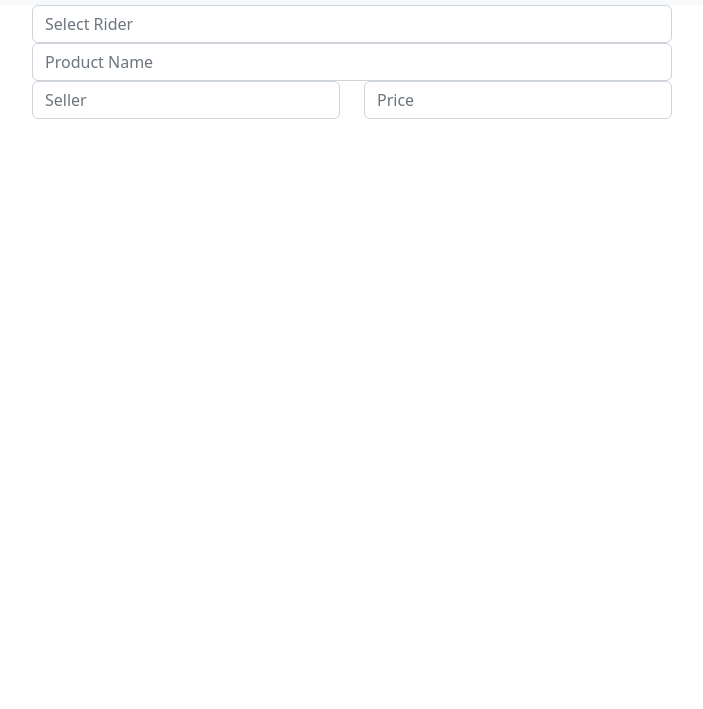
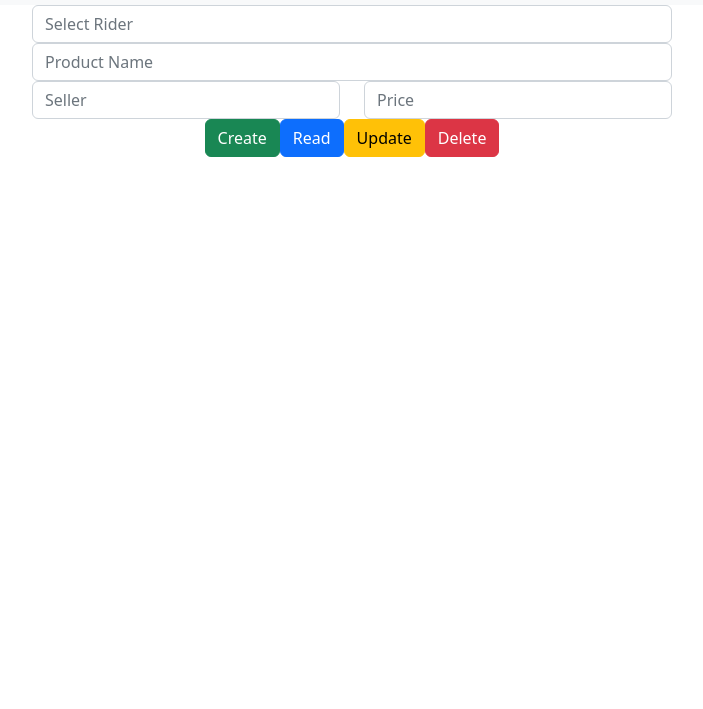
Before and after one commit to akinyeleoe/EasyBox_delivery, a plain HTML site: page INDEXDB/src/index.html in a window 1280 px wide. Shown: the part 91-800 px from the top of the page, without its empty margins (288-991 px from the left). Drawn offline with nearby package versions, Linux system fonts and the light colour scheme.

Commit message:
Update index.html

```diff
--- a/INDEXDB/src/index.html
+++ b/INDEXDB/src/index.html
@@ -26,8 +26,13 @@
         </form>
     </div>
 
-
-
+<!--Creating the CRUD Operations-->
+<div class="d-flex justify-content-center">
+    <button class="btn btn-success" id="btn-create">Create</button>
+    <button class="btn btn-primary" id="btn-read">Read</button>
+    <button class="btn btn-warning" id="btn-update">Update</button>
+    <button class="btn btn-danger" id="btn-delete">Delete</button>
+</div>
 
 
 
```
